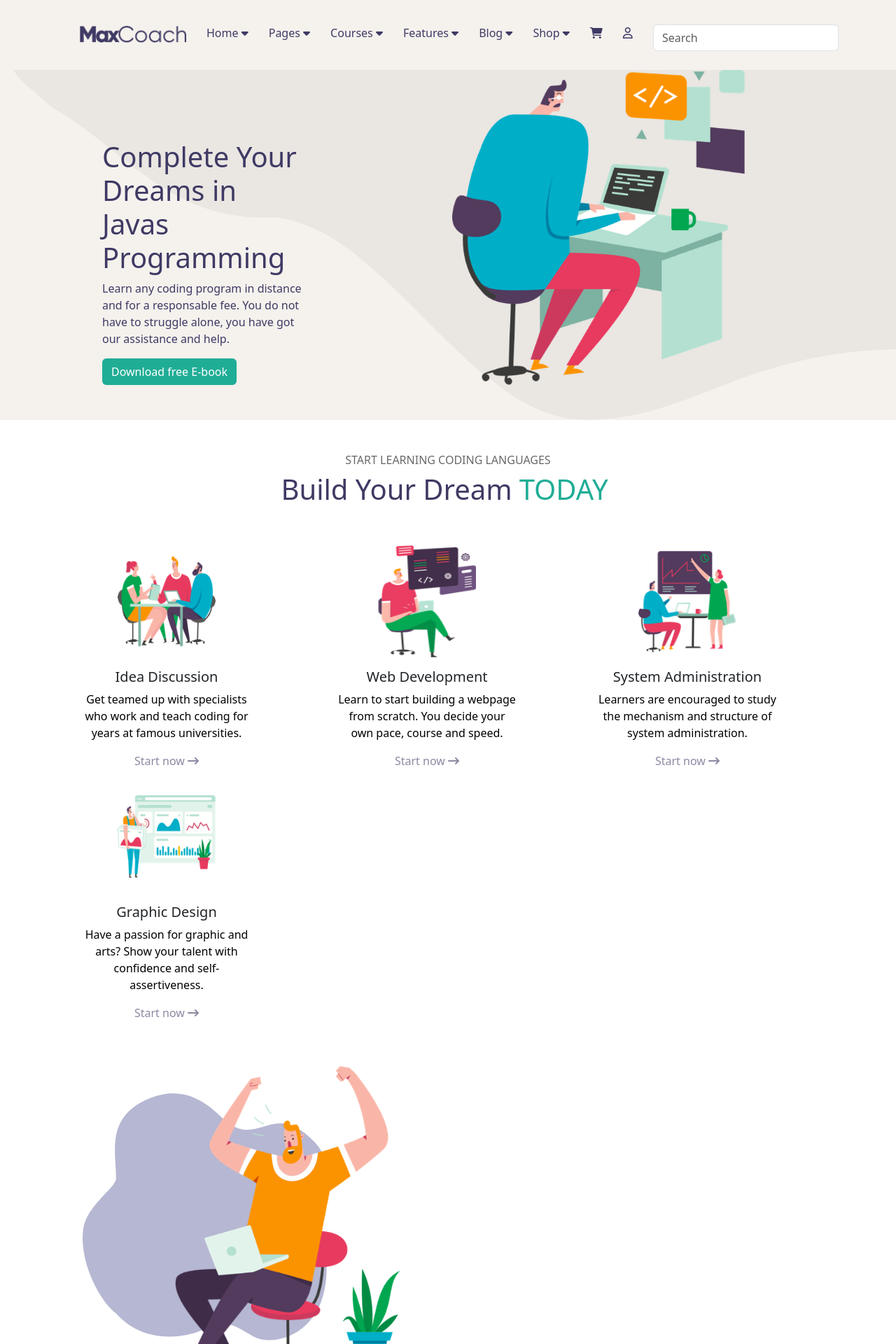
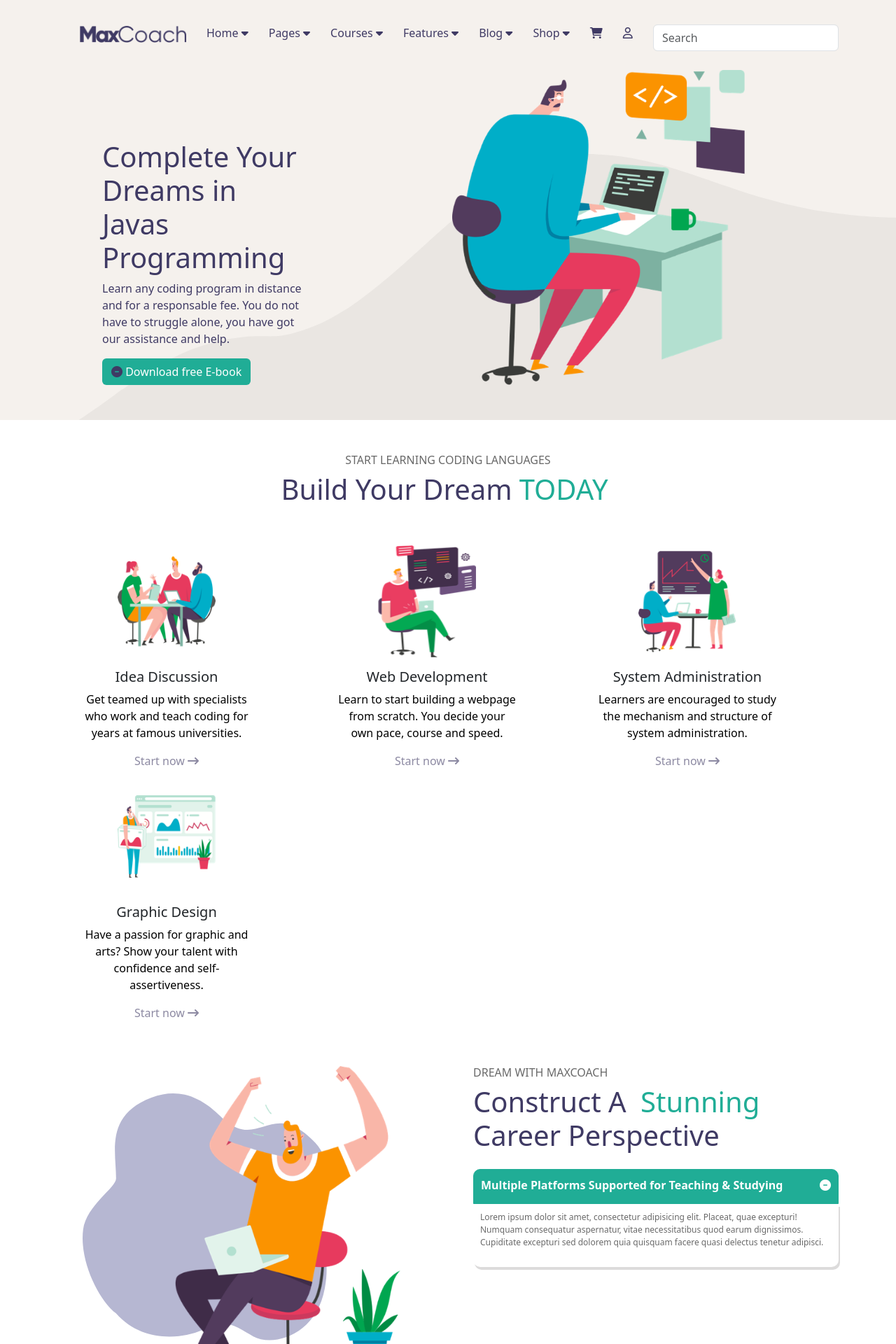
Before and after one commit to VincenzoDiMasi/proj-html-vuejs, a Vue app: page / in a window 1280 px wide. Shown: the top 1920 px of the page at 70% size. Built offline with nearby package versions, Linux system fonts and the light colour scheme.

Commit message:
Fix Jumbo overlay

```diff
--- a/src/App.vue
+++ b/src/App.vue
@@ -41,6 +41,7 @@ li {
 .highlighted {
   color: #20AD96;
   margin: 0 10px;
+  font-weight: 1;
 }
 .grey-title {
   color: #696969;
--- a/src/components/AppMain.vue
+++ b/src/components/AppMain.vue
@@ -77,7 +77,16 @@ export default {
 
         </div>
         <div class="col">
-
+          <h6 class="grey-title">DREAM WITH MAXCOACH</h6>
+          <div>
+            <h1>Construct A <span class="highlighted">Stunning</span>  <br> Career Perspective</h1>
+          </div>
+          <div class="menu-item d-flex justify-content-between mt-4">
+            <p>Multiple Platforms Supported for Teaching & Studying </p> <a href="#"><i class="fa-solid fa-circle-minus text-white"></i></a>
+          </div>
+          <div class="text-item">
+            <p>Lorem ipsum dolor sit amet, consectetur adipisicing elit. Placeat, quae excepturi! Numquam consequatur aspernatur, vitae necessitatibus quod earum dignissimos. Cupiditate excepturi sed dolorem quia quisquam facere quasi delectus tenetur adipisci.</p>
+          </div>
         </div>
       </div>
 
@@ -102,8 +111,33 @@ section {
     margin-left: 120px;
     height: 450px;
   }
+
+
+  }
+    .menu-item {
+    background-color: #20AD96;
+    border-radius: 10px 10px 0 0 ;
+    border: 1px solid #20AD96;
+    height: 50px;
+    padding: 10px;
+
+    p {
+      color: white;
+      font-weight: bold;
+
+    }
   }
 
+  .text-item {
+    box-shadow: 2px 4px #dcdbdb;;
+    border-radius: 0 0 10px 10px;
+    padding: 10px;
+
+    p{
+      color: #696969;
+      font-size: 12px;
+    }
+  }
 }
 
 
--- a/src/components/CardJumbotron.vue
+++ b/src/components/CardJumbotron.vue
@@ -24,7 +24,7 @@ props: {
       <div>
         <h1>{{ card.title }}</h1>
         <p>{{ card.text }}</p>
-        <a href="#" class="btn btn-green">{{ card.button }}</a>
+        <a href="#" v-html="card.button" class="btn btn-green"></a>
       </div>
     </div>
 </template>
--- a/src/components/JumbotronHeader.vue
+++ b/src/components/JumbotronHeader.vue
@@ -9,7 +9,7 @@ export default {
                 {
                     title: 'Complete Your Dreams in Javas Programming',
                     text: 'Learn any coding program in distance and for a responsable fee. You do not have to struggle alone, you have got our assistance and help.',
-                    button: 'Download free E-book',
+                    button: '<i class="fa-solid fa-circle-minus"></i> Download free E-book',
                     id: 1
                 },
 
@@ -33,7 +33,8 @@ export default {
 
 <template>
   <section id="jumbotron">
-    <div class="container">
+    <div class="wave"><img src="../assets/img/jumbo-overlay.svg" alt=""></div>
+    <div class="container z-ind">
         <div class="row justify-content-between">
             <div class="col-sm-4">
                 <CardJumbotron v-for="card in cards" :card="card" :key="card.id"></CardJumbotron>
@@ -50,14 +51,37 @@ export default {
 
 <style lang="scss" scoped>
 #jumbotron {
-    background-image: url("../assets/img/jumbo-overlay.svg");
-    background-repeat: no-repeat;
+    // background-image: url("../assets/img/jumbo-overlay.svg");
+    // background-repeat: no-repeat;
     background-color: #F5F1ED;
     min-height: 500px;
+    position: relative;
+    overflow: hidden;
+    z-index: 0;
 
     // display: flex;
     // align-items: center;
     // transform: rotate(180deg)
+
+    .z-ind {
+      z-index: 2;
+      position: relative;
+    }
+
+.wave{
+position: absolute;
+bottom: -70px;
+width: 100%;
+z-index: 1;
+
+
+img{
+  width: 100%;
+  transform: rotate(180deg) scaleX(-1);
+  margin-left: 0;
+
+}
+}
 
     img{
         height: 450px;
```
